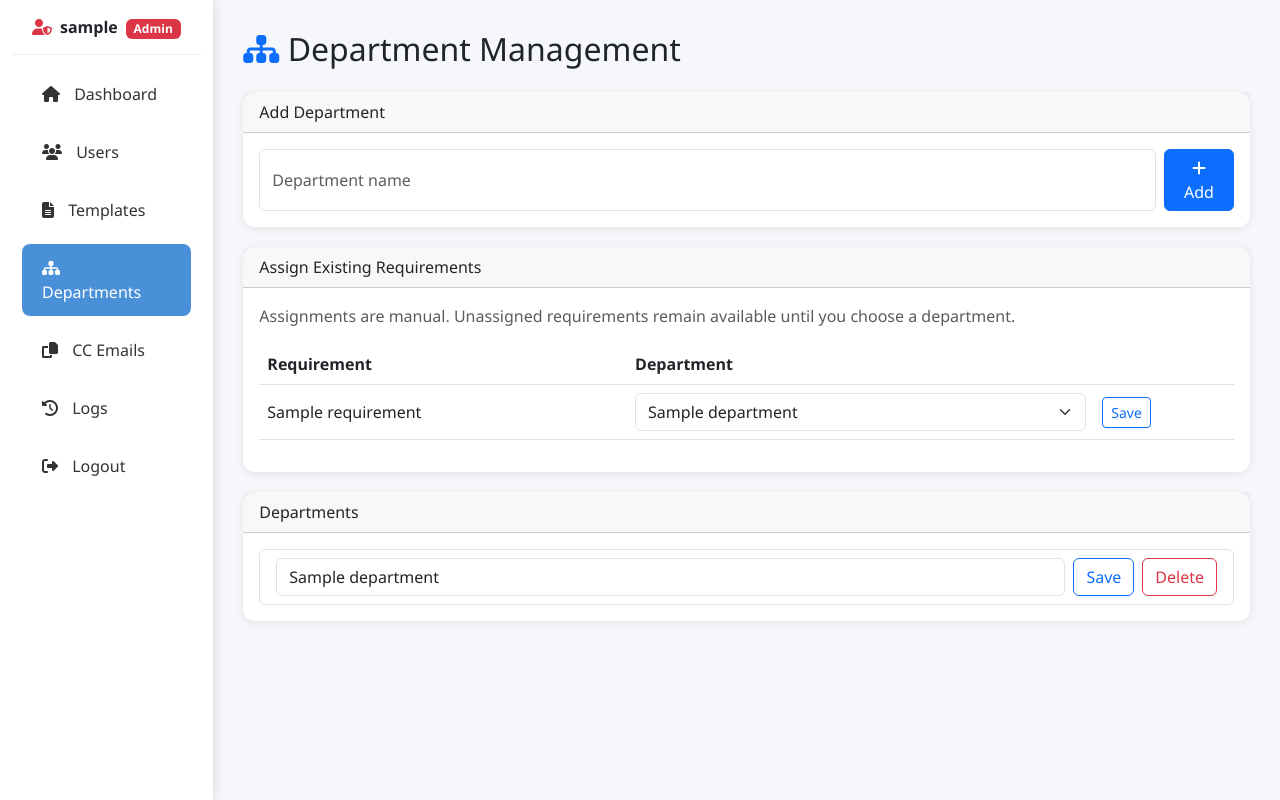
After one commit to AdityaTeam/Email_Automation-Institution-Py, a Flask app: template backend/templates/admin/departments.html in a window 1280 px wide. The commit adds this page. Run offline with Flask 3, Linux system fonts and the light colour scheme; the template is opened without the code that fills it: most values are stand-ins (such as "Sample title", 1, 10 or a date in 2020).

Commit message:
Update email tool functionality - Department part

```diff
--- a/backend/database.py
+++ b/backend/database.py
@@ -69,6 +69,7 @@ class Collections:
     EMAIL_IDS = 'email_ids'
     EXCEL_FILES = 'excel_files'
     REQUIREMENTS = 'requirements'
+    DEPARTMENTS = 'departments'
     TEMPLATES = 'templates'
     EMAIL_LOGS = 'email_logs'
     CC_EMAILS = 'cc_emails'  # Global CC emails collection
--- a/backend/templates/admin/dashboard.html
+++ b/backend/templates/admin/dashboard.html
@@ -144,6 +144,9 @@
                     </a>
                     <a class="nav-link" href="/admin/templates">
                         <i class="fas fa-file-alt"></i> Templates
+                    </a>
+                    <a class="nav-link" href="/admin/departments">
+                        <i class="fas fa-sitemap"></i> Departments
                     </a>
                     <a class="nav-link" href="/admin/cc">
                         <i class="fas fa-copy"></i> CC Emails
--- /dev/null
+++ b/backend/templates/admin/departments.html
@@ -0,0 +1,138 @@
+<!DOCTYPE html>
+<html lang="en">
+<head>
+    <meta charset="UTF-8">
+    <meta name="viewport" content="width=device-width, initial-scale=1.0">
+    <title>Departments - Admin Panel</title>
+    <link href="https://cdn.jsdelivr.net/npm/bootstrap@5.3.0/dist/css/bootstrap.min.css" rel="stylesheet">
+    <link rel="stylesheet" href="https://cdnjs.cloudflare.com/ajax/libs/font-awesome/6.4.0/css/all.min.css">
+    <style>
+        body { background: #f5f7fa; font-family: 'Segoe UI', Tahoma, Geneva, Verdana, sans-serif; }
+        .sidebar { min-height: 100vh; background: white; box-shadow: 2px 0 10px rgba(0, 0, 0, .1); }
+        .sidebar .nav-link { color: #333; padding: 12px 20px; border-radius: 8px; margin: 5px 10px; }
+        .sidebar .nav-link:hover, .sidebar .nav-link.active { background: #4a90d9; color: white; }
+        .sidebar .nav-link i { margin-right: 10px; }
+        .main-content { padding: 30px; }
+        .card { border: none; border-radius: 12px; box-shadow: 0 2px 10px rgba(0, 0, 0, .08); margin-bottom: 20px; }
+        .user-info { padding: 15px 20px; border-bottom: 1px solid #eee; margin-bottom: 10px; }
+    </style>
+</head>
+<body>
+<div class="container-fluid">
+    <div class="row">
+        <div class="col-md-2 sidebar">
+            <div class="user-info"><i class="fas fa-user-shield me-2 text-danger"></i><strong>{{ username }}</strong><span class="badge bg-danger ms-2">Admin</span></div>
+            <nav class="nav flex-column">
+                <a class="nav-link" href="/admin"><i class="fas fa-home"></i> Dashboard</a>
+                <a class="nav-link" href="/admin/users"><i class="fas fa-users"></i> Users</a>
+                <a class="nav-link" href="/admin/templates"><i class="fas fa-file-alt"></i> Templates</a>
+                <a class="nav-link active" href="/admin/departments"><i class="fas fa-sitemap"></i> Departments</a>
+                <a class="nav-link" href="/admin/cc"><i class="fas fa-copy"></i> CC Emails</a>
+                <a class="nav-link" href="/admin/logs"><i class="fas fa-history"></i> Logs</a>
+                <a class="nav-link" href="/logout"><i class="fas fa-sign-out-alt"></i> Logout</a>
+            </nav>
+        </div>
+        <div class="col-md-10 main-content">
+            <h2 class="mb-4"><i class="fas fa-sitemap text-primary"></i> Department Management</h2>
+            <div id="alertContainer" class="position-fixed top-0 end-0 p-3" style="z-index: 9999;"></div>
+            <div class="card">
+                <div class="card-header">Add Department</div>
+                <div class="card-body">
+                    <form id="addDepartmentForm" class="d-flex gap-2">
+                        <input class="form-control" id="departmentName" placeholder="Department name" required>
+                        <button class="btn btn-primary" type="submit"><i class="fas fa-plus"></i> Add</button>
+                    </form>
+                </div>
+            </div>
+            <div class="card">
+                <div class="card-header">Assign Existing Requirements</div>
+                <div class="card-body">
+                    <p class="text-muted">Assignments are manual. Unassigned requirements remain available until you choose a department.</p>
+                    {% if requirements %}
+                    <div class="table-responsive">
+                        <table class="table align-middle">
+                            <thead><tr><th>Requirement</th><th>Department</th><th></th></tr></thead>
+                            <tbody>
+                            {% for requirement in requirements %}
+                            <tr>
+                                <td>{{ requirement.name }}</td>
+                                <td>
+                                    <select class="form-select requirement-department" data-id="{{ requirement._id }}">
+                                        <option value="">Unassigned</option>
+                                        {% for department in departments %}
+                                        <option value="{{ department._id }}" {% if requirement.department_id == department._id %}selected{% endif %}>{{ department.name }}</option>
+                                        {% endfor %}
+                                    </select>
+                                </td>
+                                <td><button class="btn btn-sm btn-outline-primary save-assignment" data-id="{{ requirement._id }}">Save</button></td>
+                            </tr>
+                            {% endfor %}
+                            </tbody>
+                        </table>
+                    </div>
+                    {% else %}<p class="text-muted mb-0">No requirements exist yet.</p>{% endif %}
+                </div>
+            </div>
+            <div class="card">
+                <div class="card-header">Departments</div>
+                <div class="card-body">
+                    {% if departments %}
+                    <div class="list-group">
+                        {% for department in departments %}
+                        <div class="list-group-item d-flex gap-2 align-items-center">
+                            <input class="form-control department-name" data-id="{{ department._id }}" value="{{ department.name }}">
+                            <button class="btn btn-outline-primary update-department" data-id="{{ department._id }}">Save</button>
+                            <button class="btn btn-outline-danger delete-department" data-id="{{ department._id }}">Delete</button>
+                        </div>
+                        {% endfor %}
+                    </div>
+                    {% else %}<p class="text-muted mb-0">No departments created yet.</p>{% endif %}
+                </div>
+            </div>
+        </div>
+    </div>
+</div>
+<script>
+function showAlert(type, message) {
+    const alert = document.createElement('div');
+    alert.className = `alert alert-${type}`;
+    alert.textContent = message;
+    document.getElementById('alertContainer').appendChild(alert);
+    setTimeout(() => alert.remove(), 4000);
+}
+async function requestJson(url, method, body) {
+    const response = await fetch(url, { method, headers: {'Content-Type': 'application/json'}, body: JSON.stringify(body) });
+    const data = await response.json();
+    if (!response.ok || !data.success) throw new Error(data.error || 'Request failed');
+}
+document.getElementById('addDepartmentForm').addEventListener('submit', async (event) => {
+    event.preventDefault();
+    try {
+        await requestJson('/api/admin/departments', 'POST', {name: document.getElementById('departmentName').value.trim()});
+        location.reload();
+    } catch (error) { showAlert('danger', error.message); }
+});
+document.querySelectorAll('.save-assignment').forEach(button => button.addEventListener('click', async () => {
+    const select = document.querySelector(`.requirement-department[data-id="${button.dataset.id}"]`);
+    try {
+        await requestJson(`/api/admin/requirements/${button.dataset.id}`, 'PUT', {name: select.closest('tr').querySelector('td').textContent.trim(), department_id: select.value});
+        showAlert('success', 'Requirement assignment saved.');
+    } catch (error) { showAlert('danger', error.message); }
+}));
+document.querySelectorAll('.update-department').forEach(button => button.addEventListener('click', async () => {
+    const input = document.querySelector(`.department-name[data-id="${button.dataset.id}"]`);
+    try {
+        await requestJson(`/api/admin/departments/${button.dataset.id}`, 'PUT', {name: input.value.trim()});
+        showAlert('success', 'Department updated.');
+    } catch (error) { showAlert('danger', error.message); }
+}));
+document.querySelectorAll('.delete-department').forEach(button => button.addEventListener('click', async () => {
+    if (!confirm('Delete this department? Requirements will become unassigned; templates will not be changed.')) return;
+    try {
+        await requestJson(`/api/admin/departments/${button.dataset.id}`, 'DELETE');
+        location.reload();
+    } catch (error) { showAlert('danger', error.message); }
+}));
+</script>
+</body>
+</html>
--- a/requirements.txt
+++ b/requirements.txt
@@ -12,3 +12,7 @@ python-dotenv==1.0.0
 pandas==2.1.4
 openpyxl==3.1.2
 cryptography==41.0.7
+
+# Google Meet integration (optional at runtime; required to create meetings)
+google-apps-meet==0.3.1
+google-auth==2.29.0
```
Also changed, not shown: backend/backend/routes/admin.py (+72 -3 lines), backend/backend/routes/user.py (+11 -3 lines), backend/google_meet_service.py (+12 -2 lines), backend/models.py (+65 -5 lines), backend/templates/admin/templates.html (+23 -3 lines), backend/templates/user/compose.html (+43 -3 lines), 1 other file.
